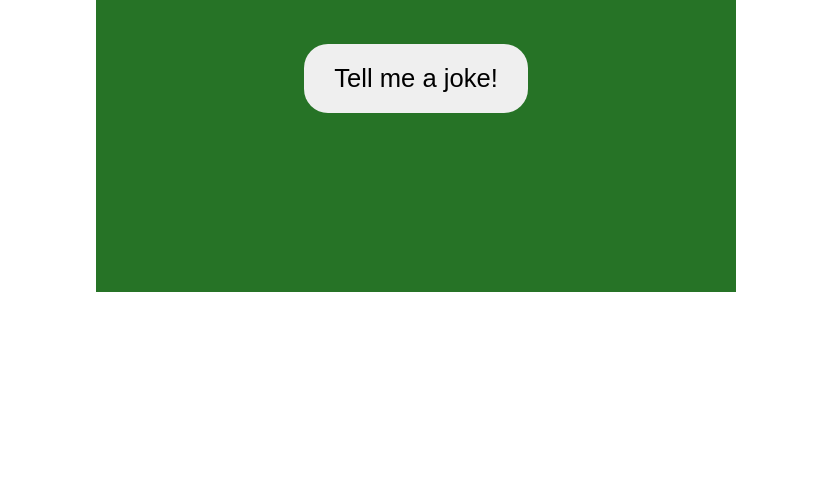
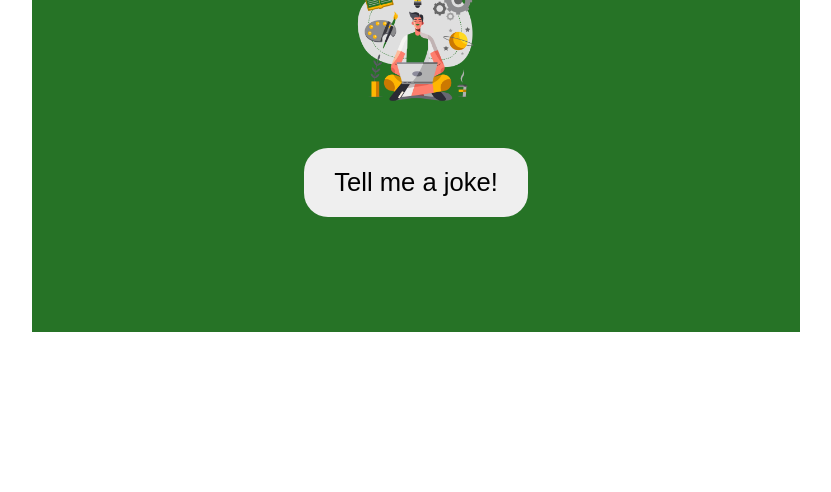
Before and after one commit to yuya-minamide/random-joke-web-site, a plain HTML site: page index.html in a window 1280 px wide. Shown: the part 308-800 px from the top of the page, without its empty margins (224-1055 px from the left). Drawn offline with nearby package versions, Linux system fonts and the light colour scheme.

Commit message:
added image

```diff
--- a/index.html
+++ b/index.html
@@ -11,6 +11,7 @@
 		<div class="container">
 			<div class="inner-container">
 				<h1 class="title">Random Joke</h1>
+				<div class="image-container"><img class="main-image" src="./image/main.png" alt="main" /></div>
 				<p id="setup"></p>
 				<p id="punchline"></p>
 				<div class="button-container">
--- a/style.css
+++ b/style.css
@@ -27,8 +27,8 @@ body {
 
 .container {
 	background-color: var(--color-green);
-	width: 50%;
-	height: 50%;
+	width: 60%;
+	height: 60%;
 }
 
 .inner-container {
@@ -41,6 +41,15 @@ body {
 	text-align: center;
 	color: var(--color-white);
 	margin: 50px 0 30px 0;
+}
+
+.image-container {
+	text-align: center;
+}
+
+.main-image {
+	width: 140px;
+	height: 140px;
 }
 
 #setup,
```
Also changed, not shown: image/main.png (added), 1 other file.
